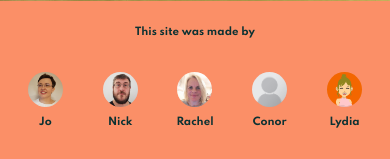
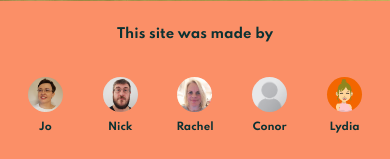
Before and after one commit to JoGorska/hackathon_team_4, a Django app: page / in a window 390 px wide. Shown: the part 787-946 px from the top of the page. Before the commit the page ends 915 px from the top, so only its background shows below. Run offline with Django 3.2, Linux system fonts and the light colour scheme; some libraries are stand-ins or nearby versions.

Commit message:
Adjust font size

```diff
--- a/static/css/style.css
+++ b/static/css/style.css
@@ -272,7 +272,6 @@ form label {
         width: 95% !important;
     }
 
-
     .jo,
     .nick,
     .rachel,
@@ -280,6 +279,10 @@ form label {
     .lydia {
         height: 35px;
         width: 35px;
+    }
+
+    .made-by {
+        font-size: 1.3em;
     }
 }
 
--- a/templates/partials/footer.html
+++ b/templates/partials/footer.html
@@ -1,7 +1,7 @@
 
     <div class="row w-100 p-2 m-0">
       <div class="col-12 mb-3">
-        <p class="fw-bold text-center">This site was made by</p>
+        <p class="fw-bold text-center made-by">This site was made by</p>
       </div>
       <div class="col d-flex justify-content-center">
         <a href="https://github.com/JoGorska" target="_blank" class="d-flex flex-column align-items-center text-center text-decoration-none fw-bold">
```
